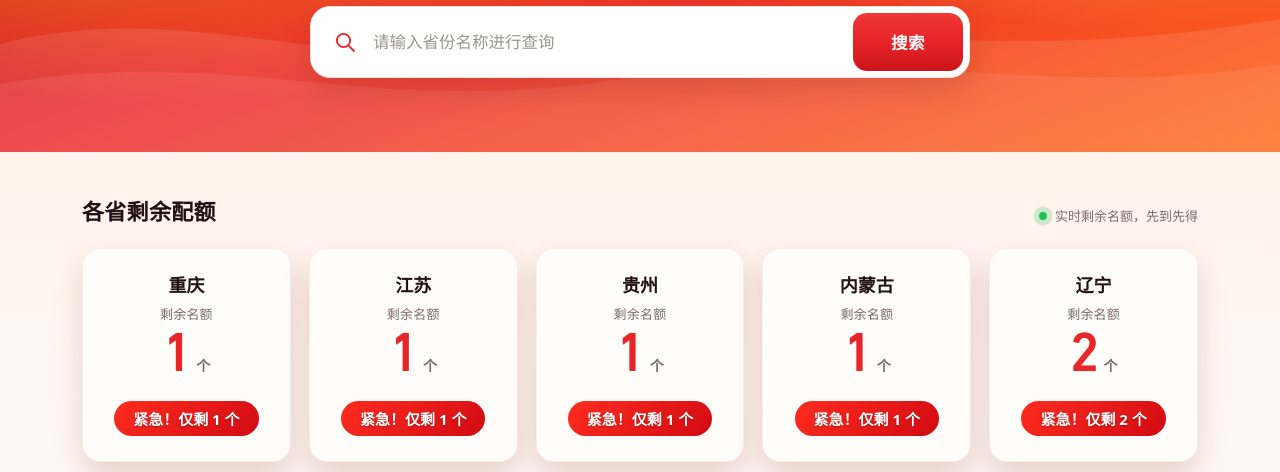
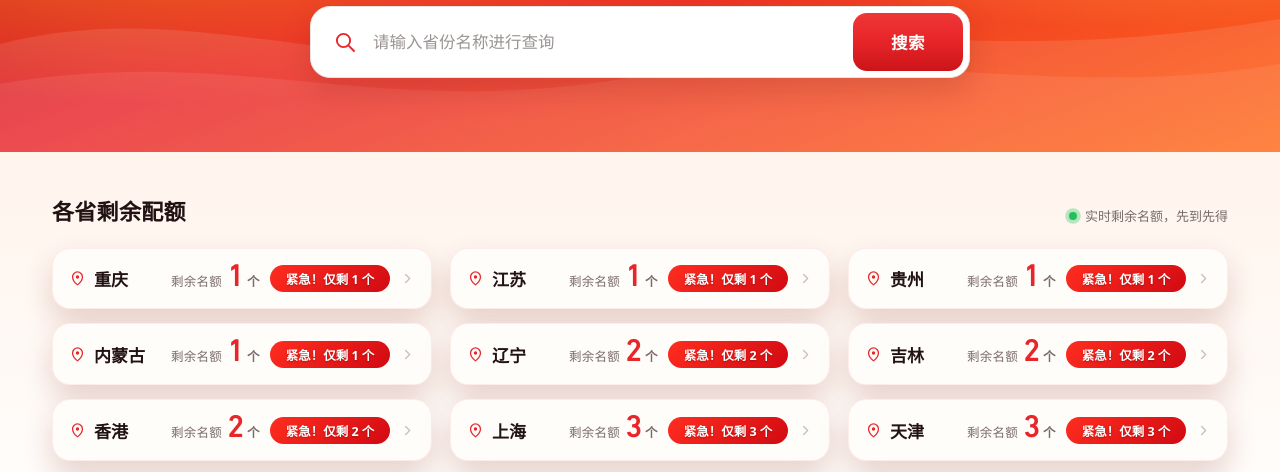
Before and after one commit to Sakamotoshi-coder/fonesio, a plain HTML site: page index.html in a window 1280 px wide. Shown: the part 253-725 px from the top of the page. Drawn offline with Linux system fonts and the light colour scheme.

Commit message:
卡片改为三列横条，按参考方案复刻贴片形态

```diff
--- a/assets/css/style.css
+++ b/assets/css/style.css
@@ -9,7 +9,7 @@
   --card: #fffdfa;
   --radius-card: 18px;
   --shadow-card: 0 14px 30px rgba(120, 25, 10, .18);
-  --shell: 1180px;
+  --shell: 1240px;
 }
 
 /* 数字字体：DIN Next LT Pro Medium（仅含 0-9 与 , . 的子集） */
@@ -231,37 +231,40 @@ a { text-decoration: none; color: inherit; }
 
 .cards {
   display: grid;
-  grid-template-columns: repeat(5, minmax(0, 1fr));
-  gap: 18px;
+  grid-template-columns: repeat(3, minmax(0, 1fr));
+  gap: 14px 18px;
 }
 
 .card {
   position: relative;
+  display: flex;
+  align-items: center;
+  gap: 10px;
   background: var(--card);
   border-radius: var(--radius-card);
-  padding: 22px 16px 20px;
-  text-align: center;
+  padding: 13px 16px;
+  text-align: left;
   box-shadow: var(--shadow-card);
   border: 1px solid rgba(232, 38, 42, .08);
   transition: transform .16s ease, box-shadow .16s ease, border-color .16s ease;
 }
 
 .card:hover {
-  transform: translateY(-5px) scale(1.10);
+  transform: translateY(-3px) scale(1.06);
   z-index: 3;
-  box-shadow: 0 22px 42px rgba(120, 25, 10, .26);
+  box-shadow: 0 16px 32px rgba(120, 25, 10, .22);
 }
 
 .card.is-found {
-  transform: translateY(-4px) scale(1.12);
+  transform: translateY(-3px) scale(1.08);
   z-index: 3;
   border-color: var(--red);
-  box-shadow: 0 0 0 3px rgba(232, 38, 42, .34), 0 24px 44px rgba(120, 25, 10, .28);
+  box-shadow: 0 0 0 3px rgba(232, 38, 42, .32), 0 18px 36px rgba(120, 25, 10, .24);
   cursor: pointer;
 }
 
 .card.is-found:hover {
-  transform: translateY(-5px) scale(1.12);
+  transform: translateY(-4px) scale(1.08);
 }
 
 /* 数字变化时：像闹钟响铃一样的左右快速抖动 */
@@ -272,40 +275,64 @@ a { text-decoration: none; color: inherit; }
 
 @keyframes alarm-shake {
   0%, 100% { transform: translateX(0) rotate(0); }
-  10% { transform: translateX(-4px) rotate(-2.4deg); }
-  24% { transform: translateX(4px) rotate(2.4deg); }
-  38% { transform: translateX(-3.2px) rotate(-1.8deg); }
-  52% { transform: translateX(3.2px) rotate(1.8deg); }
-  66% { transform: translateX(-2px) rotate(-1.1deg); }
-  80% { transform: translateX(2px) rotate(1.1deg); }
-  92% { transform: translateX(-1px) rotate(-.5deg); }
+  10% { transform: translateX(-4px) rotate(-1.5deg); }
+  24% { transform: translateX(4px) rotate(1.5deg); }
+  38% { transform: translateX(-3.2px) rotate(-1.1deg); }
+  52% { transform: translateX(3.2px) rotate(1.1deg); }
+  66% { transform: translateX(-2px) rotate(-.7deg); }
+  80% { transform: translateX(2px) rotate(.7deg); }
+  92% { transform: translateX(-1px) rotate(-.3deg); }
 }
 
 @media (prefers-reduced-motion: reduce) {
   .card.is-shake { animation: none; }
 }
 
+/* 左侧：定位图标 + 地区名 */
+.card__id {
+  display: flex;
+  align-items: center;
+  gap: 8px;
+  min-width: 0;
+  flex: 1 1 auto;
+}
+
+.card__pin {
+  display: grid;
+  place-items: center;
+  flex: 0 0 auto;
+  color: var(--red);
+}
+
 .card__name {
   margin: 0;
-  font-size: 18px;
+  font-size: 17px;
   font-weight: 700;
+  white-space: nowrap;
+}
+
+/* 中部：剩余名额 + DIN 数字 */
+.card__quota {
+  display: flex;
+  align-items: baseline;
+  gap: 5px;
+  flex: 0 0 auto;
 }
 
 .card__label {
-  margin: 7px 0 0;
-  font-size: 13px;
+  margin: 0;
+  font-size: 12.5px;
   color: var(--muted);
   letter-spacing: .2px;
+  white-space: nowrap;
 }
 
 .card__count {
-  margin: 5px 0 2px;
   display: flex;
   align-items: baseline;
-  justify-content: center;
   font-family: "DIN Next Digits", "DIN Next LT Pro", "PingFang SC", sans-serif;
   font-weight: 500;
-  font-size: 56px;
+  font-size: 32px;
   line-height: 1.06;
   color: var(--red);
   letter-spacing: .5px;
@@ -331,10 +358,18 @@ a { text-decoration: none; color: inherit; }
 
 .card__unit {
   font-family: "PingFang SC", "Hiragino Sans GB", sans-serif;
-  font-size: 14px;
+  font-size: 12.5px;
   font-weight: 600;
   color: var(--muted);
-  margin-left: 3px;
+  margin-left: 2px;
+}
+
+/* 右侧：箭头 */
+.card__chevron {
+  display: grid;
+  place-items: center;
+  flex: 0 0 auto;
+  color: #c9bdbd;
 }
 
 .tag {
@@ -342,10 +377,13 @@ a { text-decoration: none; color: inherit; }
   overflow: hidden;
   isolation: isolate;
   display: inline-block;
-  margin-top: 12px;
-  padding: 7px 19px;
+  flex: 0 0 auto;
+  min-width: 120px;
+  text-align: center;
+  margin: 0;
+  padding: 4px 10px;
   border-radius: 999px;
-  font-size: 15px;
+  font-size: 12.5px;
   font-weight: 800;
   color: #fff;
   text-shadow: 0 1px 2px rgba(60, 6, 4, .32);
@@ -469,22 +507,26 @@ a { text-decoration: none; color: inherit; }
 
 /* ---------- responsive ---------- */
 @media (max-width: 1080px) {
-  .cards { grid-template-columns: repeat(4, minmax(0, 1fr)); }
+  .cards { grid-template-columns: repeat(2, minmax(0, 1fr)); }
 }
 
 @media (max-width: 860px) {
   .shell { padding: 0 20px; }
   .hero { padding: 42px 0 58px; }
   .hero__title { font-size: 34px; }
-  .cards { grid-template-columns: repeat(3, minmax(0, 1fr)); gap: 14px; }
-  .card__count { font-size: 36px; }
+  .cards { grid-template-columns: repeat(2, minmax(0, 1fr)); gap: 12px; }
+  .card { padding: 11px 13px; gap: 8px; }
+  .card__count { font-size: 28px; }
+  .card__name { font-size: 16px; }
+  .card__label { display: none; }
+  .card__chevron { display: none; }
   .search { padding-left: 16px; }
   .search__btn { padding: 0 24px; }
   .board__head { flex-direction: column; align-items: flex-start; gap: 6px; }
 }
 
 @media (max-width: 560px) {
-  .cards { grid-template-columns: repeat(2, minmax(0, 1fr)); }
+  .cards { grid-template-columns: minmax(0, 1fr); }
   .hero__title { font-size: 27px; }
   .footer__inner { flex-direction: column; gap: 6px; }
 }
--- a/assets/js/app.js
+++ b/assets/js/app.js
@@ -65,15 +65,29 @@
     card.className = "card";
     card.dataset.name = state.name;
 
+    // 左：定位图标 + 地区名
+    const idBox = document.createElement("span");
+    idBox.className = "card__id";
+    const pin = document.createElement("span");
+    pin.className = "card__pin";
+    pin.innerHTML =
+      '<svg viewBox="0 0 24 24" width="17" height="17" aria-hidden="true">' +
+      '<path d="M12 21s7-5.6 7-11.2A7 7 0 1 0 5 9.8C5 15.4 12 21 12 21z" fill="none" stroke="currentColor" stroke-width="1.8" stroke-linejoin="round"/>' +
+      '<circle cx="12" cy="9.8" r="2.4" fill="currentColor"/></svg>';
     const name = document.createElement("h3");
     name.className = "card__name";
     name.textContent = state.name;
+    idBox.appendChild(pin);
+    idBox.appendChild(name);
 
-    const label = document.createElement("p");
+    // 中：剩余名额 + DIN 数字
+    const quota = document.createElement("span");
+    quota.className = "card__quota";
+    const label = document.createElement("span");
     label.className = "card__label";
     label.textContent = "剩余名额";
 
-    const count = document.createElement("p");
+    const count = document.createElement("span");
     count.className = "card__count";
     const numWrap = document.createElement("span");
     numWrap.className = "card__num-wrap";
@@ -86,14 +100,23 @@
     unit.textContent = "个";
     count.appendChild(numWrap);
     count.appendChild(unit);
+    quota.appendChild(label);
+    quota.appendChild(count);
 
     const tag = document.createElement("span");
     tag.className = "tag";
 
-    card.appendChild(name);
-    card.appendChild(label);
-    card.appendChild(count);
+    // 右：箭头
+    const chevron = document.createElement("span");
+    chevron.className = "card__chevron";
+    chevron.innerHTML =
+      '<svg viewBox="0 0 24 24" width="15" height="15" aria-hidden="true">' +
+      '<path d="M9 5.5 L15.5 12 L9 18.5" fill="none" stroke="currentColor" stroke-width="2" stroke-linecap="round" stroke-linejoin="round"/></svg>';
+
+    card.appendChild(idBox);
+    card.appendChild(quota);
     card.appendChild(tag);
+    card.appendChild(chevron);
 
     state.node = card;
     state.countNode = num;
```
Also changed, not shown: preview.png, 1 other file.
